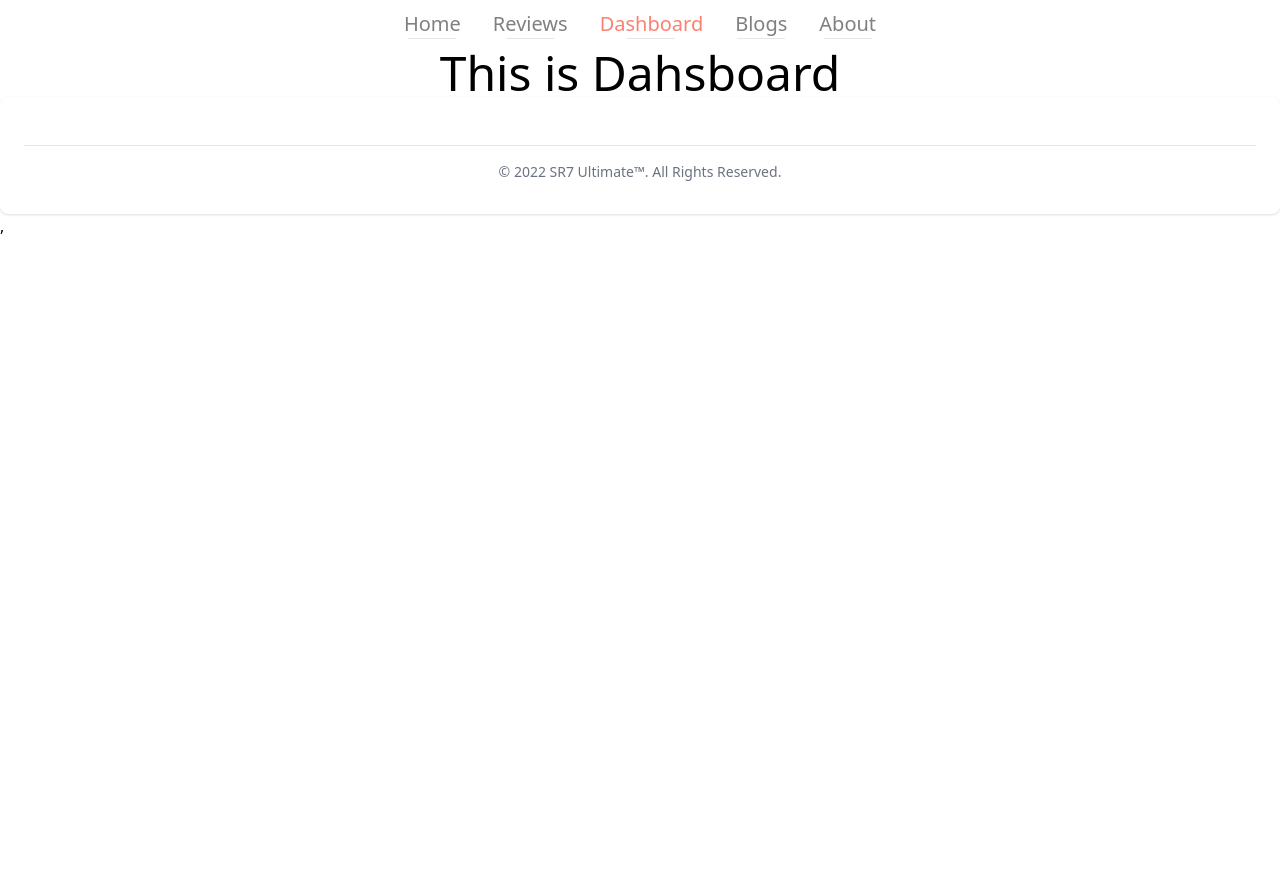
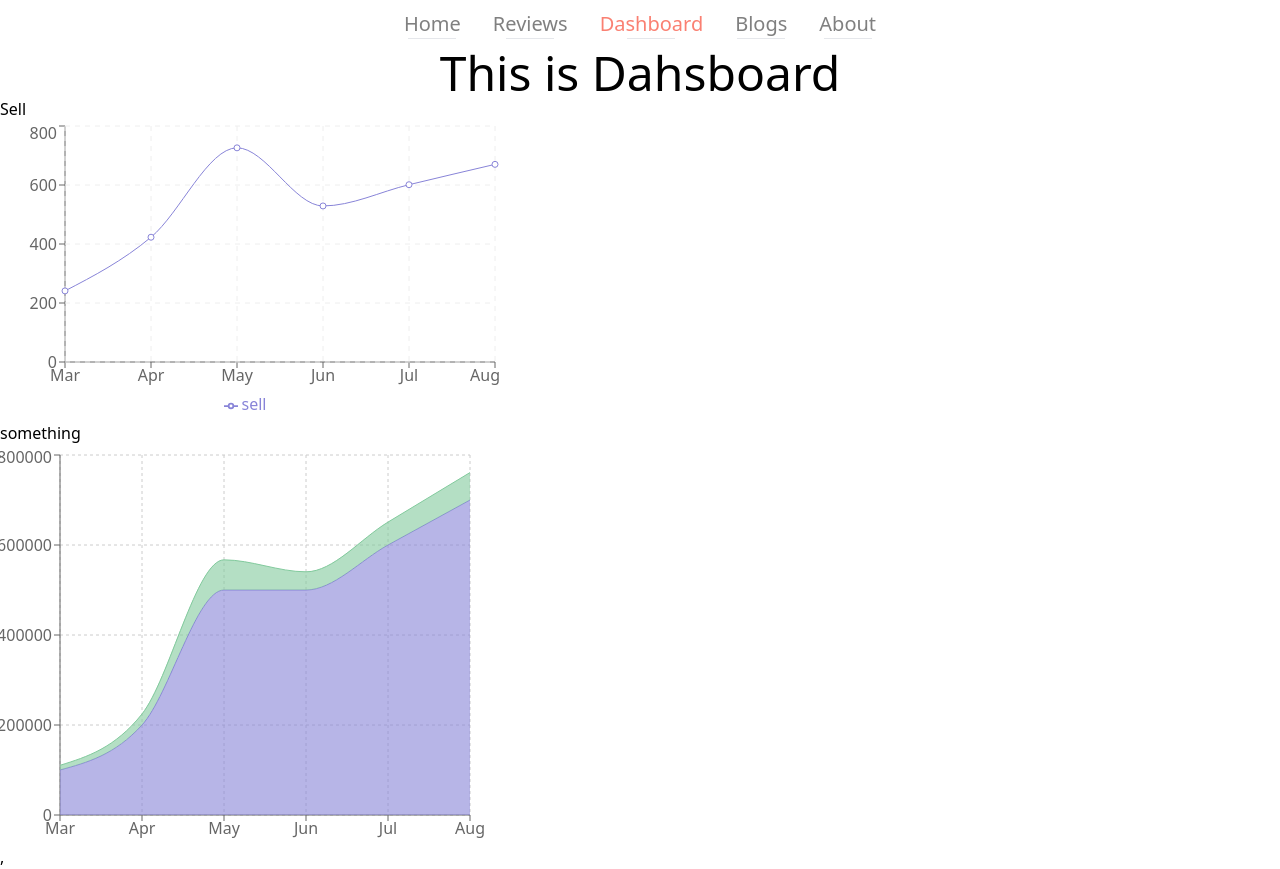
Before and after one commit to Saidur07/lap-pack, a React (Create React App) app: page /dashboard in a window 1280 px wide. Before the commit the page ends 800 px from the top, so only its background shows below. Built offline with nearby package versions, Linux system fonts and the light colour scheme.

Commit message:
Adding Charts in Dashboard

```diff
--- a/src/App.js
+++ b/src/App.js
@@ -6,7 +6,6 @@
 import Dashboard from "./components/Dashboard/Dashboard";
 import Blogs from "./components/Blogs/Blogs";
 import About from "./components/About/About";
-import Footer from "./components/Footer/Footer";
 
 function App() {
   return (
@@ -19,7 +18,6 @@
         <Route path="/blogs" element={<Blogs></Blogs>}></Route>
         <Route path="/about" element={<About></About>}></Route>
       </Routes>
-      <Footer></Footer>
     </div>
   );
 }
--- a/src/components/About/About.js
+++ b/src/components/About/About.js
@@ -1,10 +1,12 @@
 import React from "react";
+import logo from "../../assests/images/logo.png";
 
 const About = () => {
   return (
     <div className="p-4 bg-white rounded-lg shadow md:px-6 md:py-8 dark:bg-gray-800 container mx-auto">
+      <img src={logo} className="mx-auto my-4" alt="" />
       <h1 className="text-center text-4xl font-serif">LapPack</h1>
-      <p className="w-2/4 mx-auto mt-8">
+      <p className="w-2/4 mx-auto mt-8 font-sans">
         LapPack is a website to show you the details about the latest laptops on
         the market. You can easily find the data about the laptops on the
         dashboard section of the website. We dont show ads bcz we care about
--- a/src/components/Dashboard/Dashboard.js
+++ b/src/components/Dashboard/Dashboard.js
@@ -1,9 +1,102 @@
 import React from "react";
+import {
+  Area,
+  AreaChart,
+  CartesianGrid,
+  Legend,
+  Line,
+  LineChart,
+  Tooltip,
+  XAxis,
+  YAxis,
+} from "recharts";
 
 const Dashboard = () => {
+  const data = [
+    {
+      month: "Mar",
+      investment: 100000,
+      sell: 241,
+      revenue: 10401,
+    },
+    {
+      month: "Apr",
+      investment: 200000,
+      sell: 423,
+      revenue: 24500,
+    },
+    {
+      month: "May",
+      investment: 500000,
+      sell: 726,
+      revenue: 67010,
+    },
+    {
+      month: "Jun",
+      investment: 500000,
+      sell: 529,
+      revenue: 40405,
+    },
+    {
+      month: "Jul",
+      investment: 600000,
+      sell: 601,
+      revenue: 50900,
+    },
+    {
+      month: "Aug",
+      investment: 700000,
+      sell: 670,
+      revenue: 61000,
+    },
+  ];
   return (
     <div>
       <h1 className="text-5xl text-center">This is Dahsboard</h1>
+      <div>
+        <p>Sell</p>
+        <LineChart width={500} height={300} data={data}>
+          <XAxis dataKey="month" />
+          <YAxis />
+          <Tooltip />
+          <Legend />
+          <CartesianGrid stroke="#eee" strokeDasharray="5 5" />
+          <Line type="monotone" dataKey="sell" stroke="#8884d8" />
+        </LineChart>
+      </div>
+      <div>
+        <p>something</p>
+        <AreaChart
+          width={500}
+          height={400}
+          data={data}
+          margin={{
+            top: 10,
+            right: 30,
+            left: 0,
+            bottom: 0,
+          }}
+        >
+          <CartesianGrid strokeDasharray="3 3" />
+          <XAxis dataKey="month" />
+          <YAxis />
+          <Tooltip />
+          <Area
+            type="monotone"
+            dataKey="investment"
+            stackId="1"
+            stroke="#8884d8"
+            fill="#8884d8"
+          />
+          <Area
+            type="monotone"
+            dataKey="revenue"
+            stackId="1"
+            stroke="#82ca9d"
+            fill="#82ca9d"
+          />
+        </AreaChart>
+      </div>
     </div>
   );
 };
--- a/src/components/Footer/Footer.js
+++ /dev/null
@@ -1,14 +0,0 @@
-import React from "react";
-
-const Footer = () => {
-  return (
-    <footer className="p-4 bg-white rounded-lg shadow md:px-6 md:py-8 dark:bg-gray-800 container mx-auto">
-      <hr className="my-2 border-gray-200 sm:mx-auto dark:border-gray-700 lg:my-4" />
-      <span className="block text-sm text-gray-500 sm:text-center dark:text-gray-400">
-        © 2022 SR7 Ultimate™. All Rights Reserved.
-      </span>
-    </footer>
-  );
-};
-
-export default Footer;
```
